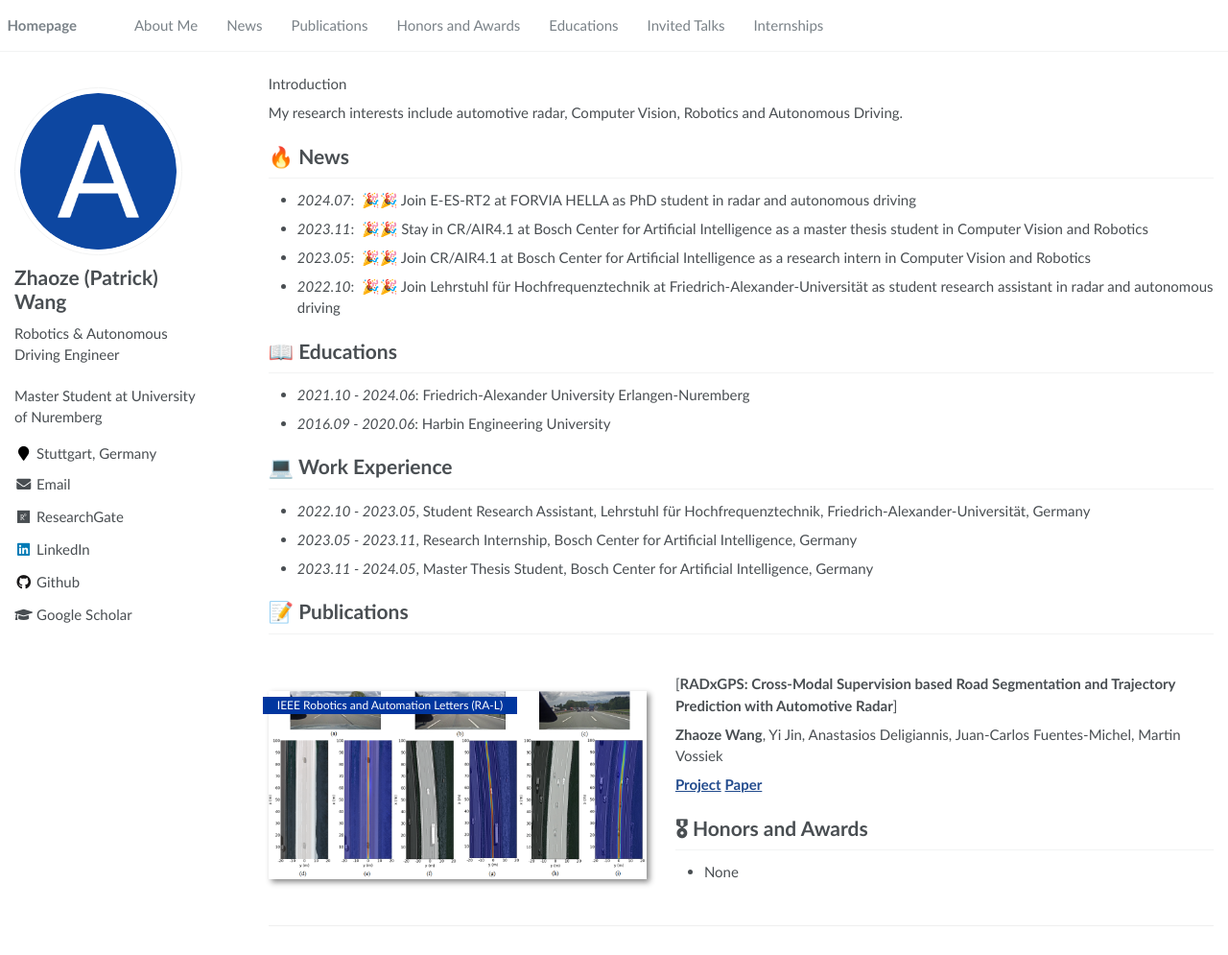
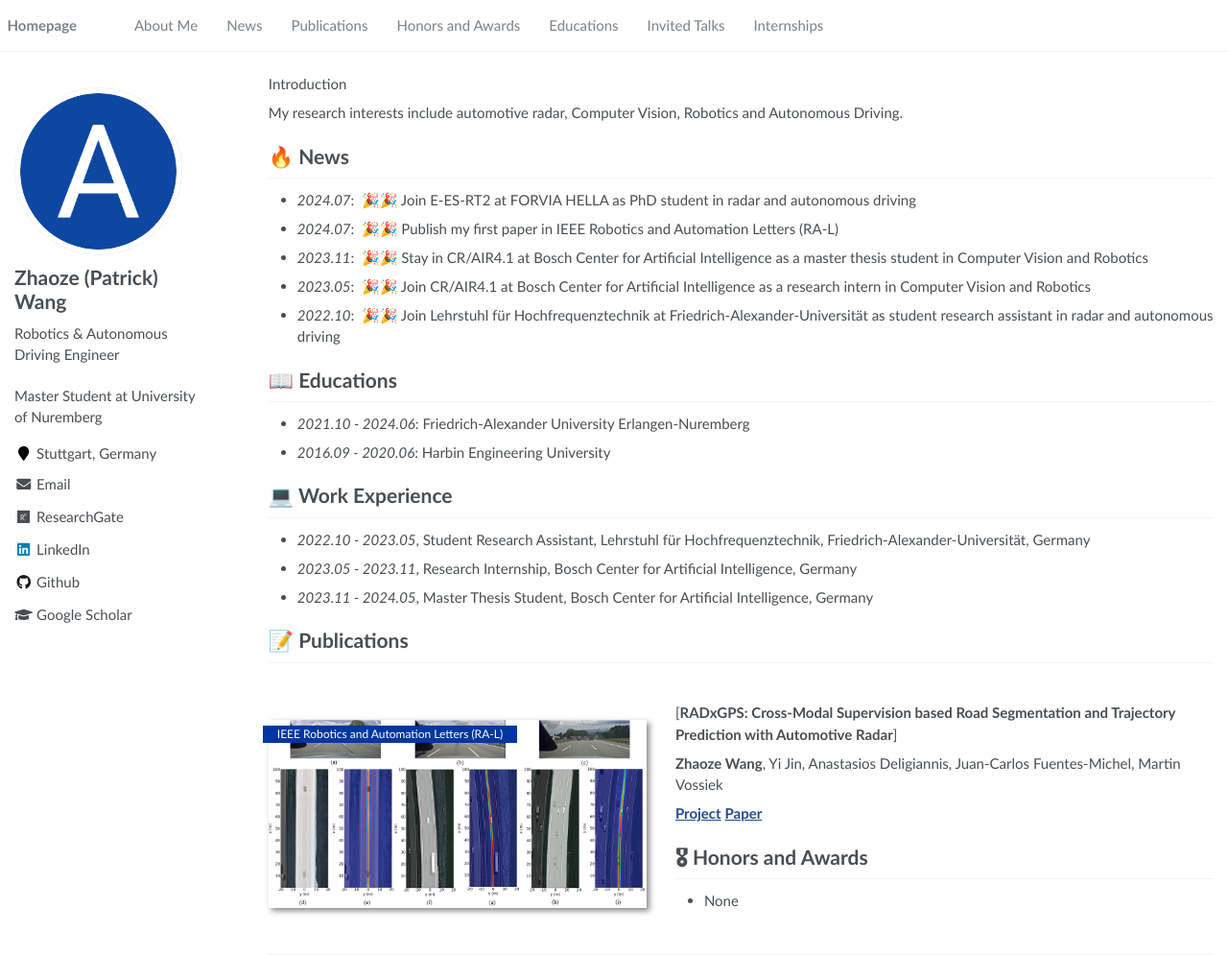
Before and after one commit to Wangzhaoze/Wangzhaoze.github.io, a Jekyll site: the page built from _pages/about.md, in a window 1280 px wide and 995 px high. Shown: the whole window at 96% size. Built offline with Jekyll 4.4.1, drawn with Linux system fonts in a browser that asks for light colours.

Commit message:
Update about.md

```diff
--- a/_pages/about.md
+++ b/_pages/about.md
@@ -23,6 +23,7 @@ My research interests include automotive radar, Computer Vision, Robotics and Au
 
 # 🔥 News
 - *2024.07*: &nbsp;🎉🎉 Join E-ES-RT2 at FORVIA HELLA as PhD student in radar and autonomous driving
+- *2024.07*: &nbsp;🎉🎉 Publish my first paper in IEEE Robotics and Automation Letters (RA-L)
 - *2023.11*: &nbsp;🎉🎉 Stay in CR/AIR4.1 at Bosch Center for Artificial Intelligence as a master thesis student in Computer Vision and Robotics
 - *2023.05*: &nbsp;🎉🎉 Join CR/AIR4.1 at Bosch Center for Artificial Intelligence as a research intern in Computer Vision and Robotics
 - *2022.10*: &nbsp;🎉🎉 Join Lehrstuhl für Hochfrequenztechnik at Friedrich-Alexander-Universität as student research assistant in radar and autonomous driving
```
